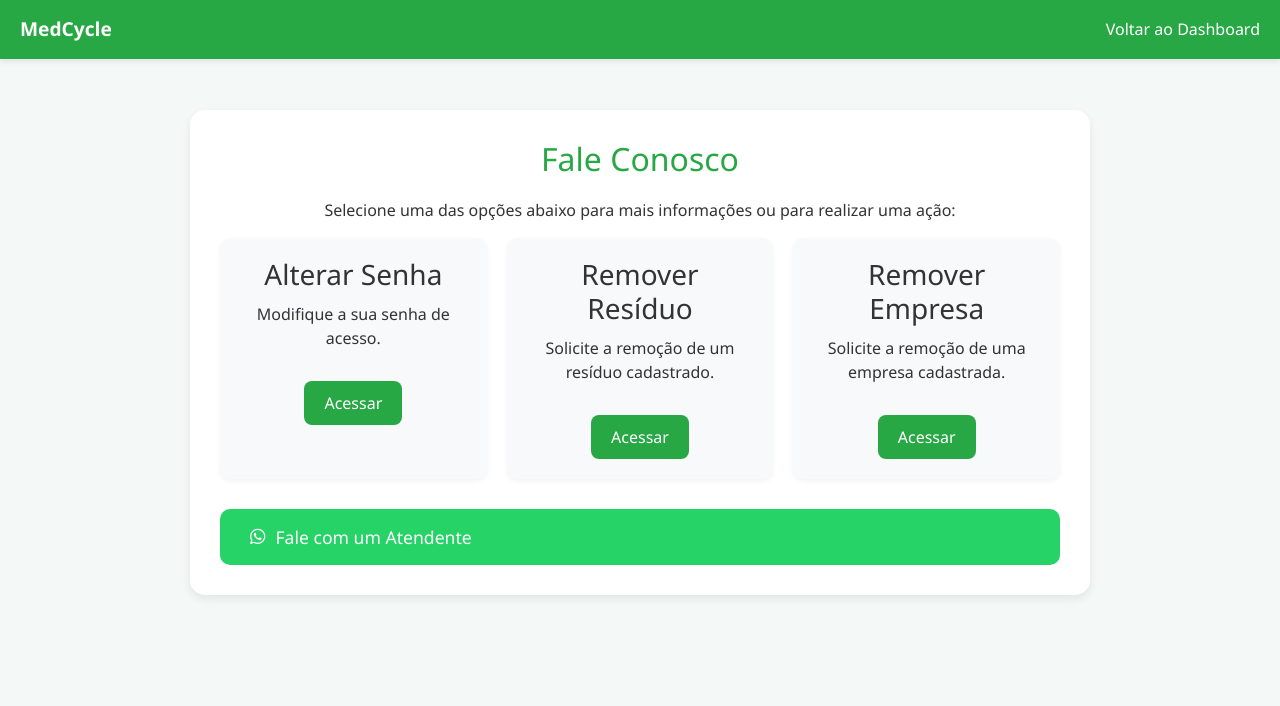
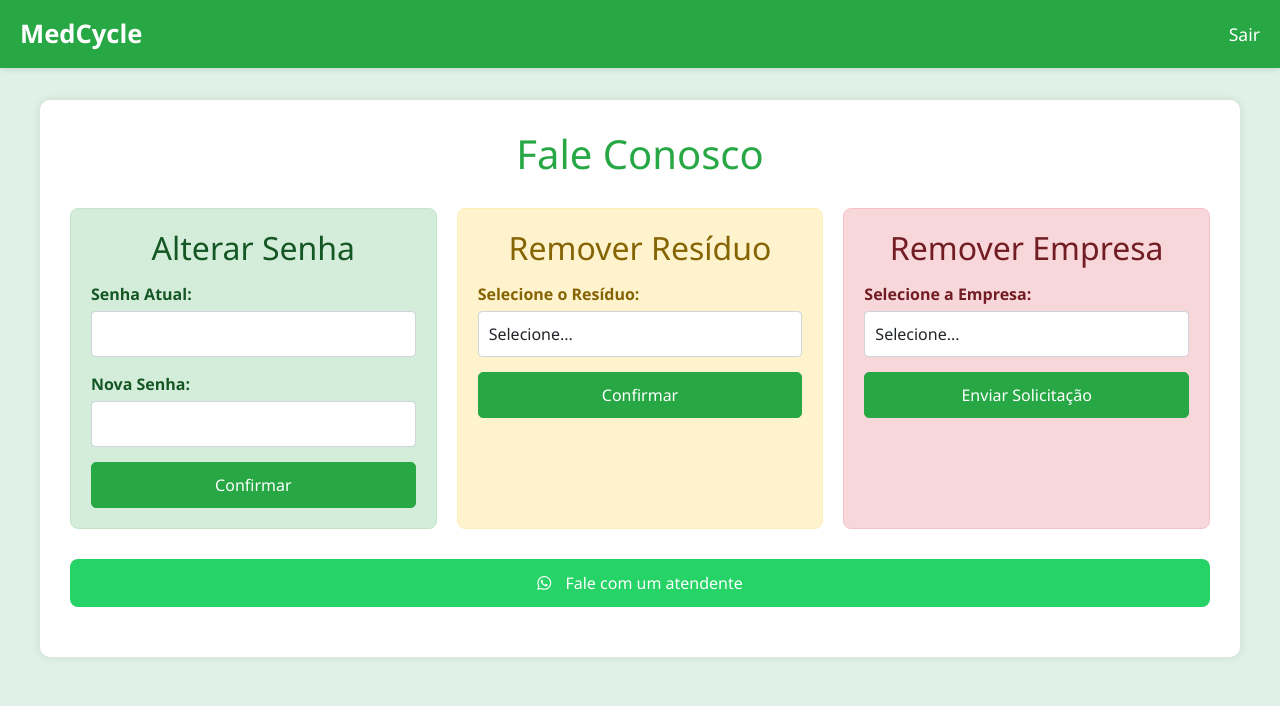
Before and after one commit to muLocatelli/DAC, a Flask app: page /fale_conosco in a window 1280 px wide. Shown: the top 706 px of the page. Run offline with Flask 3, Linux system fonts and the light colour scheme; data that the repository does not hold is empty.

Commit message:
Up Fale conosco 3.0

```diff
--- a/app.py
+++ b/app.py
@@ -248,9 +248,15 @@ def perfil():
     return render_template("perfil.html")
 
 # -------- NOVA ROTA PARA FALE CONOSCO --------
-@app.route("/fale_conosco") # A rota agora corresponde ao nome do arquivo com underscore
+@app.route("/fale_conosco")
 def fale_conosco():
-    return render_template("fale_conosco.html") # Renderiza o arquivo com underscore
+    conn, cursor = conectar()
+    cursor.execute("SELECT id, nome FROM residuos")
+    residuos = cursor.fetchall()
+    cursor.execute("SELECT id, nome FROM empresas")
+    empresas = cursor.fetchall()
+    conn.close()
+    return render_template("fale_conosco.html", residuos=residuos, empresas=empresas)
 
 # -------- INICIAR SERVIDOR --------
 if __name__ == "__main__":
--- a/templates/fale_conosco.html
+++ b/templates/fale_conosco.html
@@ -8,17 +8,15 @@
     <style>
         body {
             font-family: 'Segoe UI', Tahoma, Geneva, Verdana, sans-serif;
+            background-color: #e0f2e7; /* Verde claro para o fundo */
             margin: 0;
-            background-color: #f4f9f8; /* Um fundo bem claro */
+            padding: 20px;
             display: flex;
             flex-direction: column;
             align-items: center;
-            color: #333;
-            padding-top: 80px; /* Espaço para a barra superior */
         }
-
         .top-bar {
-            background-color: #28a745; /* Verde principal */
+            background-color: #28a745;
             color: white;
             padding: 15px 20px;
             position: fixed;
@@ -31,134 +29,211 @@
             align-items: center;
             box-shadow: 0 2px 5px rgba(0, 0, 0, 0.1);
         }
-
-        .top-bar-left a {
+        .top-bar-left {
+            display: flex;
+            align-items: center;
+        }
+        .top-bar-left a:first-child {
+            margin-right: 20px;
             font-weight: bold;
-            font-size: 1.2em;
+            font-size: 1.6em;
             color: white;
             text-decoration: none;
         }
-
         .top-bar-right a {
             color: white;
             text-decoration: none;
             margin-left: 15px;
-            font-size: 1em;
+            font-size: 1.1em;
+            transition: color 0.3s ease;
         }
-
-        .contact-container {
-            background-color: white;
-            border-radius: 15px;
-            box-shadow: 0 4px 10px rgba(0, 0, 0, 0.08);
+        .top-bar-right a:hover {
+            color: #d4edda;
+        }
+        .container {
+            background-color: #fff;
             padding: 30px;
-            margin-top: 30px;
-            margin-bottom: 30px;
-            width: 90%;
-            max-width: 900px;
+            border-radius: 10px;
+            box-shadow: 0 0 10px rgba(0, 0, 0, 0.1);
+            max-width: 1200px; /* Aumentei a largura máxima */
+            margin: 80px auto 30px; /* Ajustei a margem superior para baixo da top-bar */
+        }
+        h1 {
+            color: #28a745;
             text-align: center;
-        }
-
-        .contact-title {
-            color: #28a745;
-            font-size: 2em;
-            margin-bottom: 20px;
-        }
-
-        .options-grid {
-            display: grid;
-            grid-template-columns: repeat(auto-fit, minmax(250px, 1fr));
-            gap: 20px;
             margin-bottom: 30px;
         }
-
-        .option-card {
+        .modules-container {
+            display: flex;
+            justify-content: space-around;
+            margin-bottom: 30px;
+            width: 100%;
+        }
+        .module {
             background-color: #f8f9fa;
-            border-radius: 10px;
             padding: 20px;
+            border-radius: 8px;
+            border: 1px solid #d4edda;
             text-align: center;
-            box-shadow: 0 2px 5px rgba(0, 0, 0, 0.05);
+            flex: 1; /* Faz os módulos ocuparem o mesmo espaço */
+            margin: 0 10px; /* Espaço entre os módulos */
         }
-
-        .option-card h3 {
-            color: #333;
+        /* Remove a margem do primeiro e último módulo para um visual mais limpo nas bordas */
+        .modules-container .module:first-child {
+            margin-left: 0;
+        }
+        .modules-container .module:last-child {
+            margin-right: 0;
+        }
+        .module h2 {
+            color: #28a745;
             margin-top: 0;
-            margin-bottom: 10px;
+            margin-bottom: 15px;
         }
-
-        .option-card button {
+        .form-group {
+            margin-bottom: 15px;
+            text-align: left;
+        }
+        .form-group label {
+            display: block;
+            margin-bottom: 5px;
+            font-weight: bold;
+        }
+        .form-group input[type="password"],
+        .form-group select {
+            width: 100%;
+            padding: 10px;
+            border: 1px solid #ced4da;
+            border-radius: 4px;
+            box-sizing: border-box;
+        }
+        .btn-primary {
             background-color: #28a745;
+            border-color: #28a745;
             color: white;
-            border: none;
+            padding: 10px 15px;
+            border-radius: 5px;
+            cursor: pointer;
+            font-size: 1em;
+            transition: background-color 0.3s ease;
+            width: 100%;
+        }
+        .btn-primary:hover {
+            background-color: #1e7e34;
+            border-color: #1e7e34;
+        }
+        .whatsapp-button {
+            display: block;
+            margin: 20px auto;
+            text-align: center;
+            padding: 12px 20px;
+            background-color: #25d366;
+            color: white;
             border-radius: 8px;
-            padding: 10px 20px;
-            font-size: 1em;
-            cursor: pointer;
-            transition: background-color 0.3s ease;
-            margin-top: 15px;
+            text-decoration: none;
         }
-
-        .option-card button:hover {
-            background-color: #1e7e34;
+        .whatsapp-button:hover {
+            background-color: #197a33;
         }
-
-        .whatsapp-button {
-            background-color: #25D366; /* Cor do WhatsApp */
-            color: white;
-            border: none;
-            border-radius: 10px;
-            padding: 15px 30px;
-            font-size: 1.1em;
-            cursor: pointer;
-            display: flex;
-            align-items: center;
-            gap: 10px;
-            transition: background-color 0.3s ease;
-            text-decoration: none;
-            margin-top: 20px;
+        .whatsapp-button i {
+            margin-right: 10px;
         }
-
-        .whatsapp-button:hover {
-            background-color: #128C7E;
+        /* Cores específicas para cada módulo */
+        .module:nth-child(1) { /* Alterar Senha */
+            background-color: #d4edda;
+            border-color: #c3e6cb;
+            color: #155724;
+        }
+        .module:nth-child(1) h2 {
+            color: #155724;
+        }
+        .module:nth-child(2) { /* Remover Resíduo */
+            background-color: #fff3cd;
+            border-color: #ffeeba;
+            color: #856404;
+        }
+        .module:nth-child(2) h2 {
+            color: #856404;
+        }
+        .module:nth-child(3) { /* Remover Empresa */
+            background-color: #f8d7da;
+            border-color: #f5c2c7;
+            color: #721c24;
+        }
+        .module:nth-child(3) h2 {
+            color: #721c24;
         }
     </style>
 </head>
 <body>
     <div class="top-bar">
         <div class="top-bar-left">
-            <a href="/dashboard">MedCycle</a>
+            <a href="/dashboard" style="font-size: 1.6em;">MedCycle</a>
         </div>
         <div class="top-bar-right">
-            <a href="/dashboard">Voltar ao Dashboard</a>
+            <a href="/" style="font-size: 1.1em;">Sair</a>
         </div>
     </div>
 
-    <div class="contact-container">
-        <h2 class="contact-title">Fale Conosco</h2>
-        <p class="mb-3">Selecione uma das opções abaixo para mais informações ou para realizar uma ação:</p>
+    <div class="container">
+        <h1>Fale Conosco</h1>
+        <div class="modules-container">
+            <div class="module">
+                <h2>Alterar Senha</h2>
+                <form>
+                    <div class="form-group">
+                        <label for="senha_atual">Senha Atual:</label>
+                        <input type="password" class="form-control" id="senha_atual" name="senha_atual">
+                    </div>
+                    <div class="form-group">
+                        <label for="nova_senha">Nova Senha:</label>
+                        <input type="password" class="form-control" id="nova_senha" name="nova_senha">
+                    </div>
+                    <button type="submit" class="btn btn-primary">Confirmar</button>
+                </form>
+            </div>
 
-        <div class="options-grid">
-            <div class="option-card">
-                <h3>Alterar Senha</h3>
-                <p>Modifique a sua senha de acesso.</p>
-                <button onclick="alert('Funcionalidade de alterar senha.')">Acessar</button>
+            <div class="module">
+                <h2>Remover Resíduo</h2>
+                <form>
+                    <div class="form-group">
+                        <label for="remover_residuo">Selecione o Resíduo:</label>
+                        <select class="form-control" id="remover_residuo" name="remover_residuo">
+                            <option>Selecione...</option>
+                            {% if residuos %}
+                                {% for residuo in residuos %}
+                                    <option value="{{ residuo.id }}">{{ residuo.nome }}</option>
+                                {% endfor %}
+                            {% endif %}
+                        </select>
+                    </div>
+                    <button type="submit" class="btn btn-primary">Confirmar</button>
+                </form>
             </div>
-            <div class="option-card">
-                <h3>Remover Resíduo</h3>
-                <p>Solicite a remoção de um resíduo cadastrado.</p>
-                <button onclick="alert('Funcionalidade de remover resíduo.')">Acessar</button>
-            </div>
-            <div class="option-card">
-                <h3>Remover Empresa</h3>
-                <p>Solicite a remoção de uma empresa cadastrada.</p>
-                <button onclick="alert('Funcionalidade de remover empresa.')">Acessar</button>
+
+            <div class="module">
+                <h2>Remover Empresa</h2>
+                <form>
+                    <div class="form-group">
+                        <label for="remover_empresa">Selecione a Empresa:</label>
+                        <select class="form-control" id="remover_empresa" name="remover_empresa">
+                            <option>Selecione...</option>
+                            {% if empresas %}
+                                {% for empresa in empresas %}
+                                    <option value="{{ empresa.id }}">{{ empresa.nome }}</option>
+                                {% endfor %}
+                            {% endif %}
+                        </select>
+                    </div>
+                    <button type="submit" class="btn btn-primary">Enviar Solicitação</button>
+                </form>
             </div>
         </div>
 
-        <a href="https://wa.me/SEUNUMERODOWHATSAPP" target="_blank" class="whatsapp-button">
-            <i class="fab fa-whatsapp"></i> Fale com um Atendente
+        <a href="https://wa.me/SEUNUMERODOWHATSAPP" class="whatsapp-button" target="_blank">
+            <i class="fab fa-whatsapp"></i> Fale com um atendente
         </a>
     </div>
-
     <script src="https://cdn.jsdelivr.net/npm/bootstrap@5.3.0/dist/js/bootstrap.bundle.min.js"></script>
 </body>
 </html>
```
